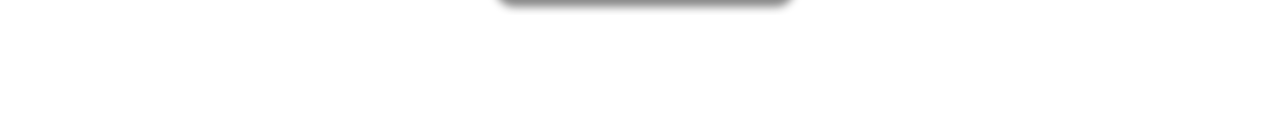
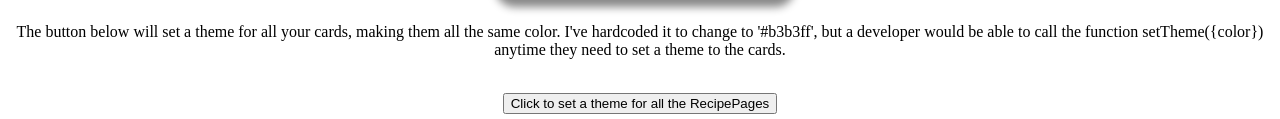
Before and after one commit to ekluthra/RecipeCard, a website: page pub/index.html in a window 1280 px wide. Shown: the part 2073-2192 px from the top of the page. Before the commit the page ends 2088 px from the top, so only its background shows below. Drawn offline with nearby package versions, Linux system fonts and the light colour scheme.

Commit message:
displayed setTheme functionalty

```diff
--- a/pub/index.html
+++ b/pub/index.html
@@ -55,5 +55,7 @@
             </code>
         </div>
         <div id = 'example3' class="example"></div>
+        <p>The button below will set a theme for all your cards, making them all the same color. I've hardcoded it to change to '#b3b3ff', but a developer would be able to call the function setTheme({color}) anytime they need to set a theme to the cards.</p><br>
+        <button type='button' onclick="setTheme('#b3b3ff')"> Click to set a theme for all the RecipePages</button>
     </body>
 </html>
```
